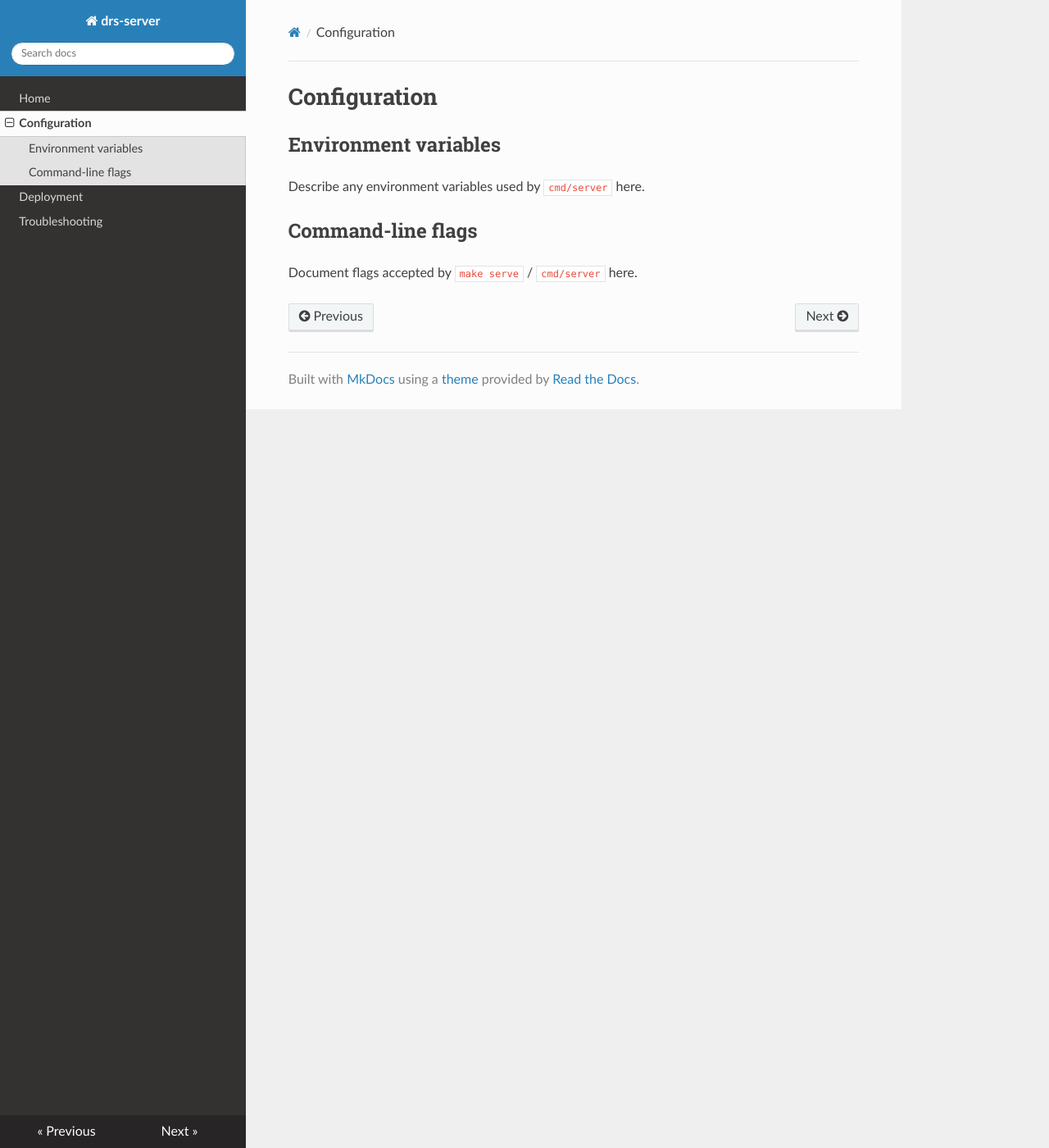
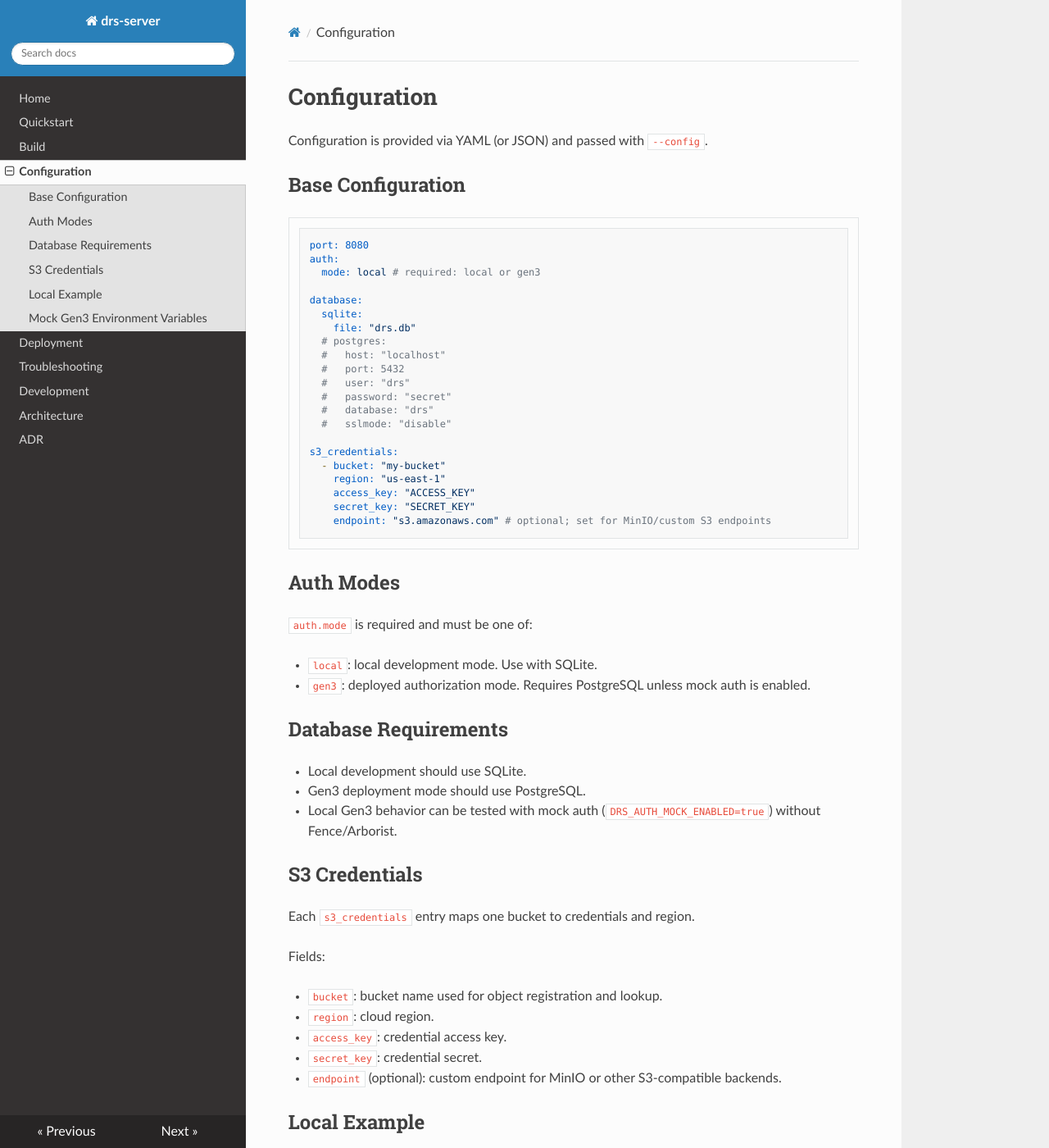
Before and after one commit to calypr/syfon, an MkDocs documentation site: the page built from docs/configuration.md, in a window 1280 px wide and 1400 px high. Shown: the whole window at 82% size. Built offline with MkDocs 1.6.1, drawn with Linux system fonts in a browser that asks for light colours; nearby versions of some CDN libraries; some of the changed text lies outside the part shown.

Commit message:
Working on updating the mkdocs

````diff
--- a/docs/configuration.md
+++ b/docs/configuration.md
@@ -1,9 +1,81 @@
 # Configuration
 
-## Environment variables
+Configuration is provided via YAML (or JSON) and passed with `--config`.
 
-Describe any environment variables used by `cmd/server` here.
+## Base Configuration
 
-## Command\-line flags
+```yaml
+port: 8080
+auth:
+  mode: local # required: local or gen3
 
-Document flags accepted by `make serve` / `cmd/server` here.
+database:
+  sqlite:
+    file: "drs.db"
+  # postgres:
+  #   host: "localhost"
+  #   port: 5432
+  #   user: "drs"
+  #   password: "secret"
+  #   database: "drs"
+  #   sslmode: "disable"
+
+s3_credentials:
+  - bucket: "my-bucket"
+    region: "us-east-1"
+    access_key: "ACCESS_KEY"
+    secret_key: "SECRET_KEY"
+    endpoint: "s3.amazonaws.com" # optional; set for MinIO/custom S3 endpoints
+```
+
+## Auth Modes
+
+`auth.mode` is required and must be one of:
+
+- `local`: local development mode. Use with SQLite.
+- `gen3`: deployed authorization mode. Requires PostgreSQL unless mock auth is enabled.
+
+## Database Requirements
+
+- Local development should use SQLite.
+- Gen3 deployment mode should use PostgreSQL.
+- Local Gen3 behavior can be tested with mock auth (`DRS_AUTH_MOCK_ENABLED=true`) without Fence/Arborist.
+
+## S3 Credentials
+
+Each `s3_credentials` entry maps one bucket to credentials and region.
+
+Fields:
+
+- `bucket`: bucket name used for object registration and lookup.
+- `region`: cloud region.
+- `access_key`: credential access key.
+- `secret_key`: credential secret.
+- `endpoint` (optional): custom endpoint for MinIO or other S3-compatible backends.
+
+## Local Example
+
+```yaml
+port: 8080
+auth:
+  mode: local
+database:
+  sqlite:
+    file: "drs_local.db"
+s3_credentials:
+  - bucket: "local-bucket"
+    region: "us-east-1"
+    access_key: "minio-user"
+    secret_key: "minio-pass"
+    endpoint: "http://localhost:9000"
+```
+
+## Mock Gen3 Environment Variables
+
+For local integration testing of Gen3 auth flows, the following environment variables are supported:
+
+- `DRS_AUTH_MODE=gen3`
+- `DRS_AUTH_MOCK_ENABLED=true`
+- `DRS_AUTH_MOCK_RESOURCES` (default: `/data_file`)
+- `DRS_AUTH_MOCK_METHODS` (default: `*`)
+- `DRS_AUTH_MOCK_REQUIRE_AUTH_HEADER=true` (optional)
--- a/mkdocs.yml
+++ b/mkdocs.yml
@@ -10,6 +10,11 @@ markdown_extensions:
           format: !!python/name:pymdownx.superfences.fence_code_format
 nav:
   - Home: index.md
+  - Quickstart: quickstart.md
+  - Build: build.md
   - Configuration: configuration.md
   - Deployment: deployment.md
   - Troubleshooting: troubleshooting.md
+  - Development: development.md
+  - Architecture: architecture.md
+  - ADR: adr-internal-vs-ga4gh-drs.md
````
Also changed, not shown: QUICKSTART.md (deleted, +0 -68 lines), docs/adr-internal-vs-ga4gh-drs.md (+15 -1 lines), docs/architecture.md (added, +22 -0 lines), docs/build.md (added, +58 -0 lines), docs/deployment.md (+25 -5 lines), docs/development.md (added, +53 -0 lines), docs/index.md (+15 -13 lines), docs/quickstart.md (added, +89 -0 lines), docs/troubleshooting.md (+1 -1 lines).
